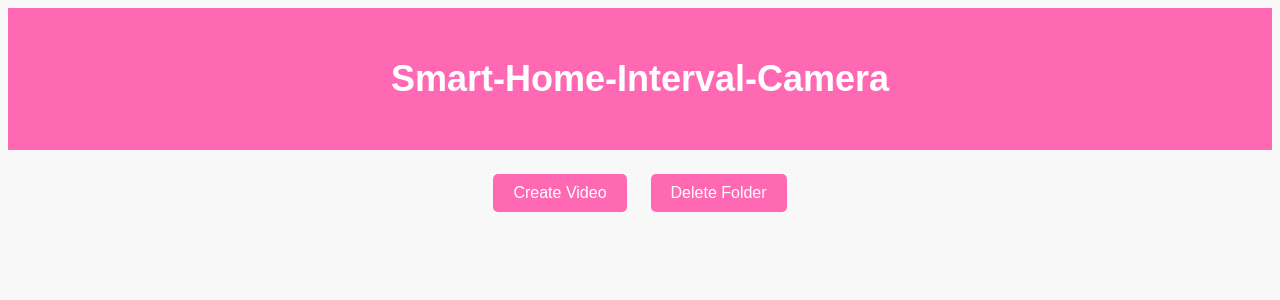
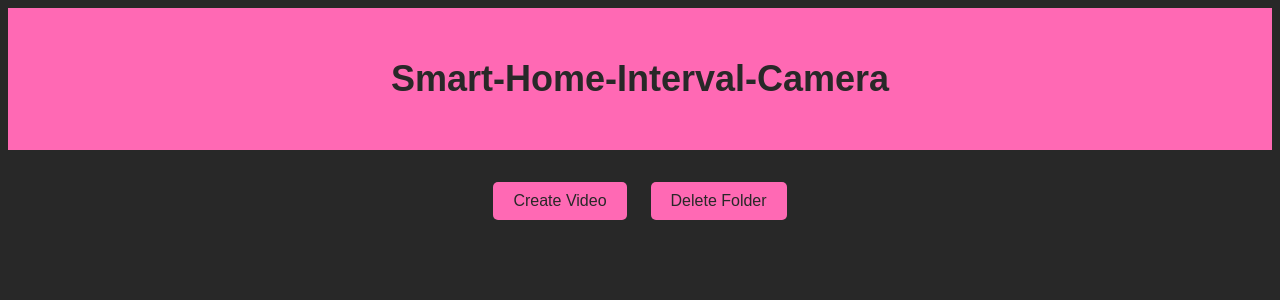
Before and after one commit to Pytonballoon810/Smart-Home-Interval-Camera, a Flask app: page / in a window 1280 px wide. Shown: the top 300 px of the page. Run offline with Flask 3, Linux system fonts and the light colour scheme; data that the repository does not hold is empty.

```diff
--- a/Server/app.py
+++ b/Server/app.py
@@ -10,15 +10,18 @@ Date: 18/4/2014
 """
 
 import os
-import subprocess
 import zipfile
-import uuid
-import shutil
-from flask import Flask, request, jsonify, render_template, send_from_directory, redirect, url_for
+import platform
+from flask import Flask, request, jsonify
+
+print(os.getcwd())
 
 app = Flask(__name__, static_folder='static', static_url_path='')
 
-UPLOAD_FOLDER = '/upload'
+if platform.node() in ["Philipp-Laptop"]:
+    UPLOAD_FOLDER = 'Server/test'
+else:
+    UPLOAD_FOLDER = '/upload'
 
 DEBUG_MSG = os.getenv("DEBUG_MSG", "False").lower() == "true"
 
--- a/Server/static/css/style.css
+++ b/Server/static/css/style.css
@@ -3,9 +3,10 @@ nav{
     align-items: center;
     justify-content: center;
     background-color: #ff69b4;
-    color: white;
+    color:  #282828;
     padding: 20px;
     font-size: 1.5em;
+    margin-bottom: 1vh;
 }
 #clients {
     display: grid;
@@ -14,7 +15,8 @@ nav{
 }
 body {
     font-family: Arial, sans-serif;
-    background-color: #f8f8f8;
+    background-color: #282828;
+    padding: 0;
 }
 
 #clients div {
@@ -33,7 +35,7 @@ body {
 
 button {
     background-color: #ff69b4;
-    color: white;
+    color:  #282828;
     border: none;
     padding: 10px 20px;
     text-align: center;
@@ -44,3 +46,6 @@ button {
     cursor: pointer;
     border-radius: 5px;
 }
+img{
+    mix-blend-mode: multiply;
+}
--- a/Server/static/js/script.js
+++ b/Server/static/js/script.js
@@ -11,7 +11,12 @@ fetch("/api/get-clients")
     for (const item of clients) {
       // Create a new div for each item
       const gridItem = document.createElement("div");
-      gridItem.textContent = item;
+      const span = document.createElement("span");
+      const img = document.createElement("img");
+      span.innerText = item;
+      img.src = `/icons/folder.png`;
+      gridItem.appendChild(span);
+      gridItem.appendChild(img);
 
       // Add the item to the grid container
       gridContainer.appendChild(gridItem);
```
